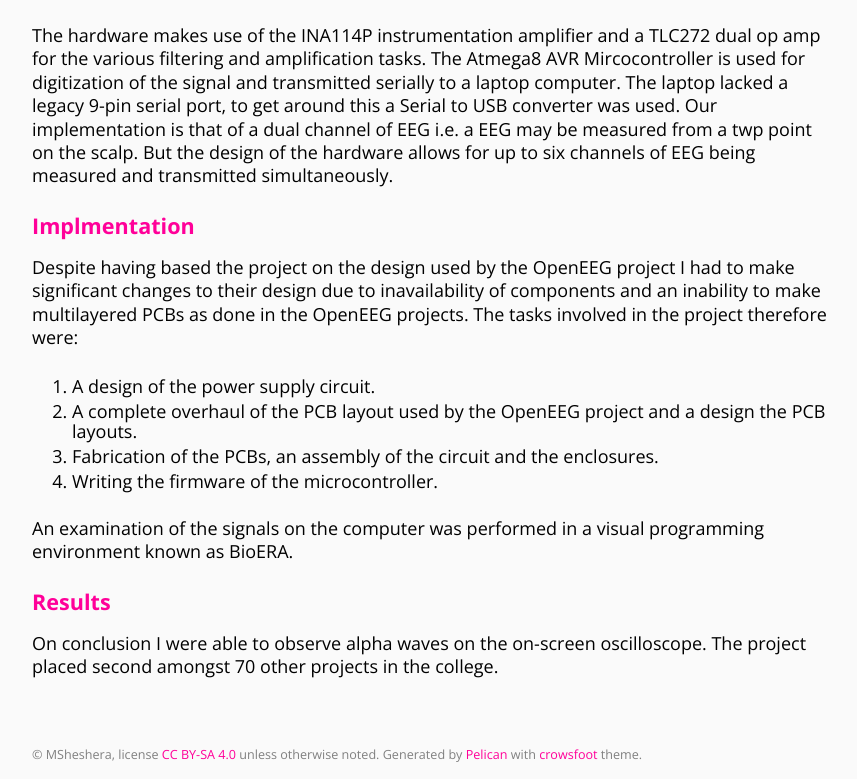
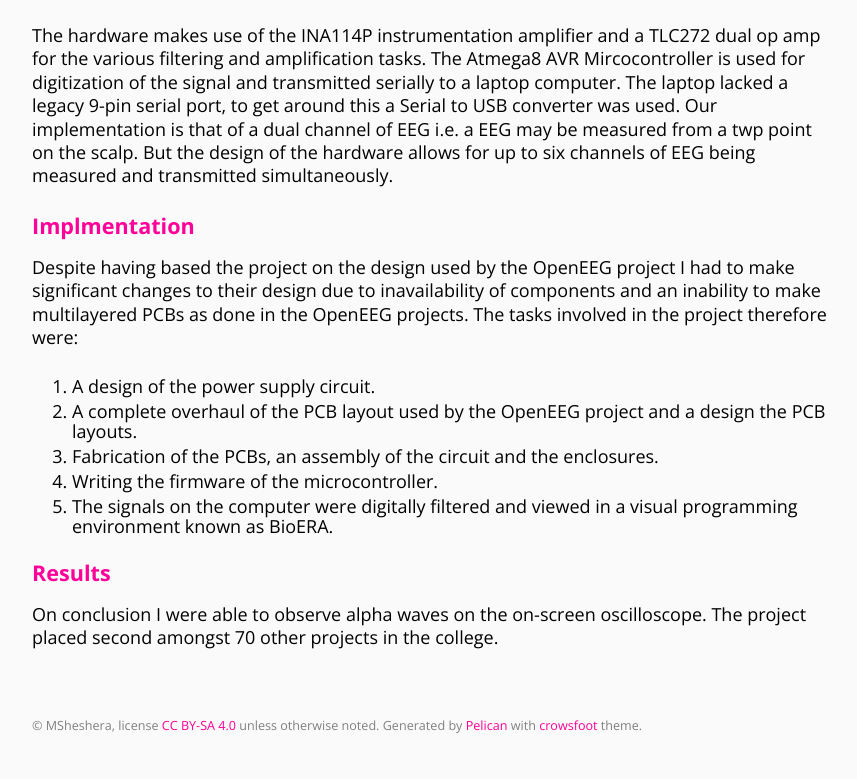
Before and after one commit to MSheshera/msheshera.github.io, a plain HTML site: page dualchannel-eeg.html in a window 1280 px wide. Shown: the part 637-1416 px from the top of the page, without its empty margins (208-1065 px from the left). After the commit the page ends 1387 px from the top, so only its background shows below. Drawn offline with nearby package versions, Linux system fonts and the light colour scheme.

Commit message:
Update documentation

```diff
--- a/dualchannel-eeg.html
+++ b/dualchannel-eeg.html
@@ -77,8 +77,8 @@
 <li>A complete overhaul of the PCB layout used by the OpenEEG project and a design the PCB layouts.</li>
 <li>Fabrication of the PCBs, an assembly of the circuit and the enclosures.</li>
 <li>Writing the firmware of the microcontroller.</li>
+<li>The signals on the computer were digitally filtered and viewed in a visual programming environment known as BioERA.</li>
 </ol>
-<p>An examination of the signals on the computer was performed in a visual programming environment known as BioERA.</p>
 </div>
 <div class="section" id="results">
 <h2><a class="toc-backref" href="#id3">Results</a></h2>
```
